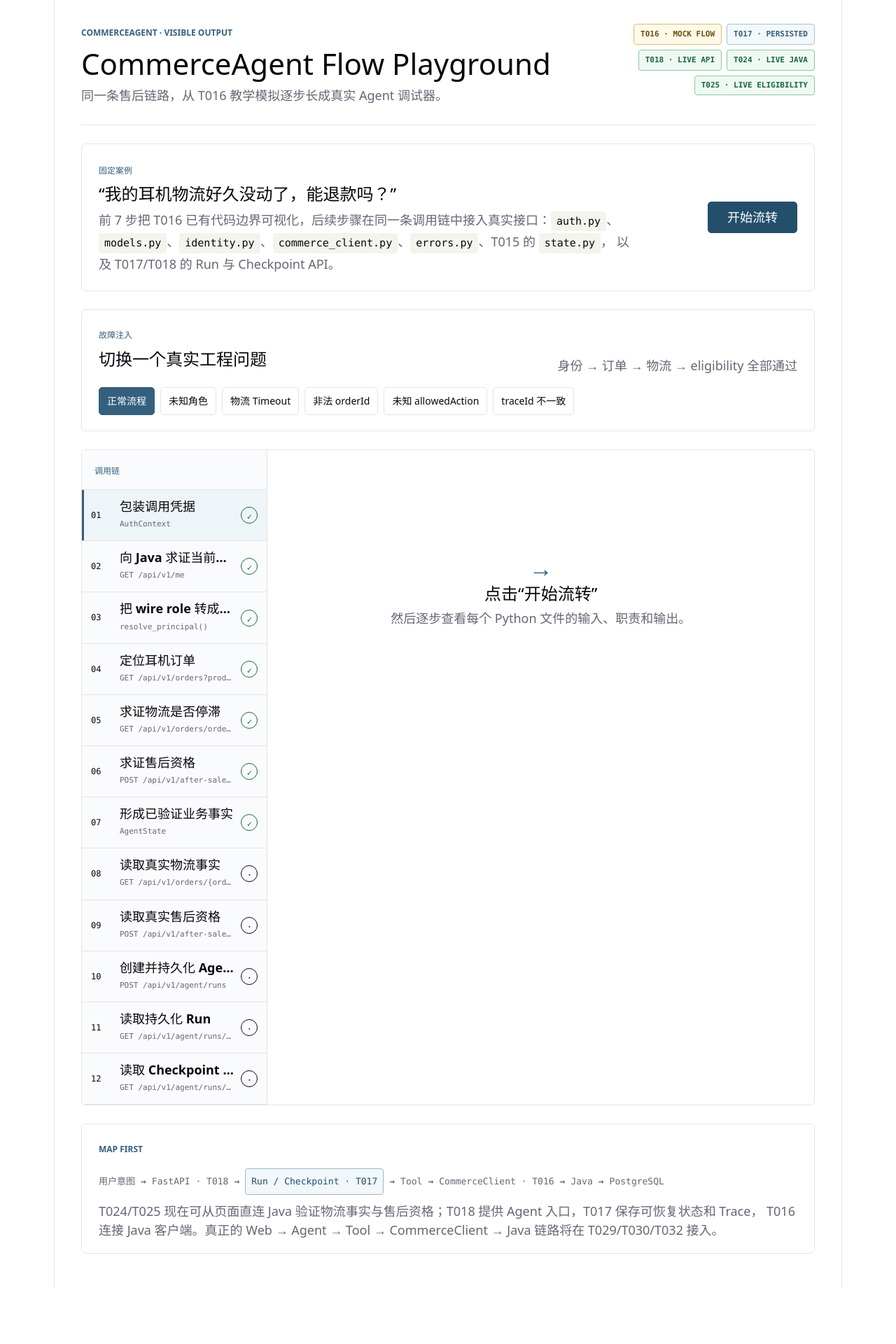
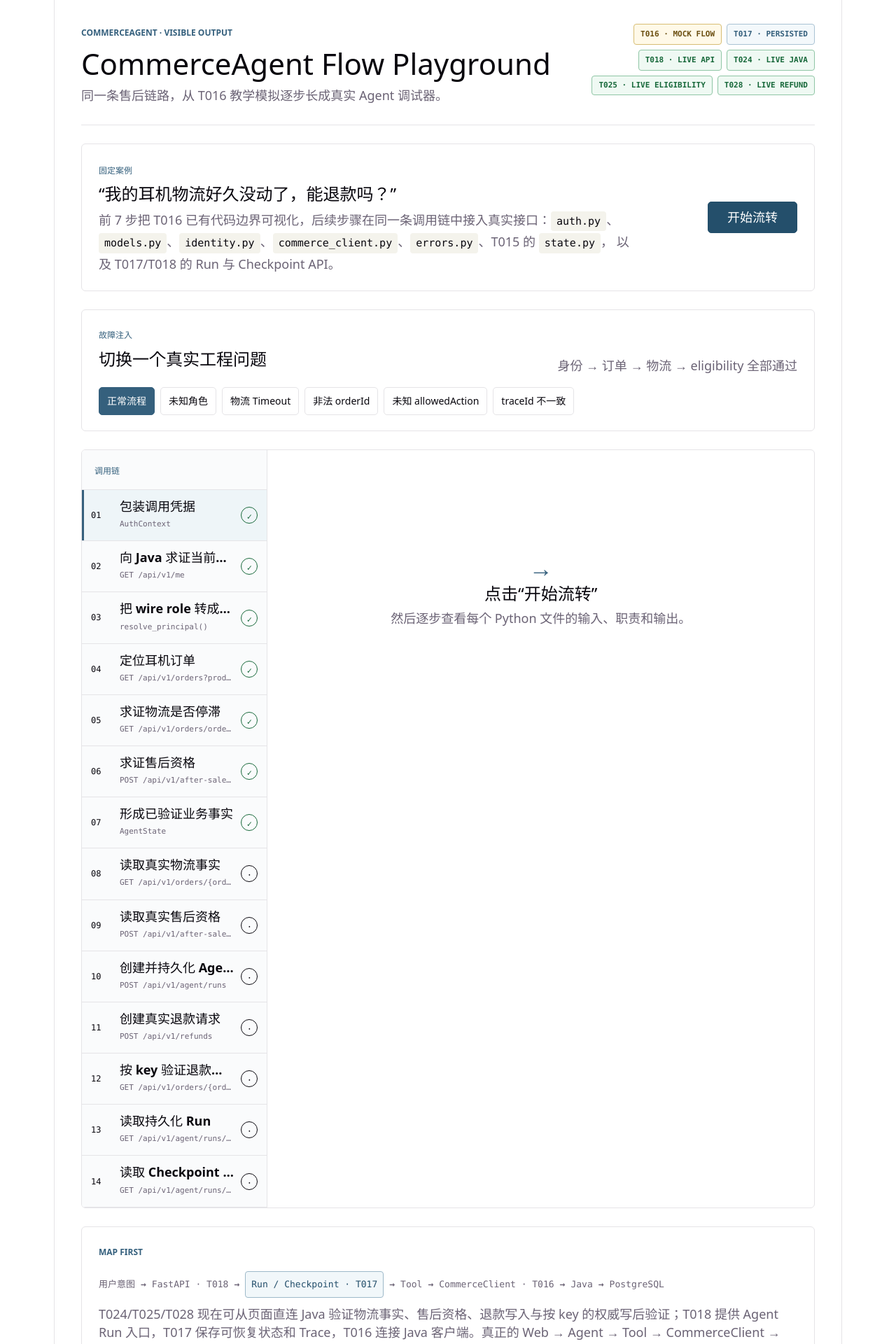
Before and after one commit to seventeen17-source/CommerceAgent, a React (Vite) app in the folder web/: page / in a window 1280 px wide. Shown: the top 1920 px of the page at 70% size. Before the commit the page ends 1839 px from the top, so only its background shows below. Built offline with nearby package versions, Linux system fonts and the light colour scheme.

Commit message:
feat: add T028 live refund verification flow

```diff
--- a/web/src/features/validation/T016FlowPlayground.tsx
+++ b/web/src/features/validation/T016FlowPlayground.tsx
@@ -9,7 +9,14 @@ type ScenarioId =
   | 'trace-mismatch'
 
 type StepStatus = 'pending' | 'success' | 'warning' | 'blocked'
-type LiveStepId = 'read-logistics' | 'check-eligibility' | 'create-run' | 'read-run' | 'read-events'
+type LiveStepId =
+  | 'read-logistics'
+  | 'check-eligibility'
+  | 'create-run'
+  | 'create-refund'
+  | 'verify-refund'
+  | 'read-run'
+  | 'read-events'
 
 type FlowStep = {
   id: string
@@ -41,6 +48,7 @@ type CompletedLiveSteps = Record<LiveStepId, boolean>
 const AGENT_API = '/agent/runs'
 const COMMERCE_API = '/commerce/orders'
 const ELIGIBILITY_API = '/commerce/after-sales/eligibility'
+const REFUND_API = '/commerce/refunds'
 
 const scenarios: Scenario[] = [
   { id: 'normal', label: '正常流程', summary: '身份 → 订单 → 物流 → eligibility 全部通过' },
@@ -291,7 +299,31 @@ function buildLiveSteps(completed: CompletedLiveSteps, failedStep: LiveStepId |
       work: 'T018 验证身份与 ownership；T017 在同一事务中写入 AgentRun 和 version=1 的首个 Checkpoint。',
       output: 'runId / RUNNING / currentNode=created / version=1',
       status: statusFor('create-run'),
-      note: '这是用公开 API 验证 T017 持久化，不是另开一套 T018 页面。',
+      note: 'T028 的退款请求把这个 runId 作为溯源字段，但 Java 绝不会把 runId 当成身份或授权依据。',
+    },
+    {
+      id: 'create-refund',
+      live: 'create-refund',
+      title: '创建真实退款请求',
+      file: 'RefundController.java + RefundService.java',
+      action: 'POST /api/v1/refunds',
+      input: 'Bearer token + Idempotency-Key + orderId + reasonCode + runId',
+      work: 'T028 通过真实 HTTP 写入路径调用 Java：RefundService 在提交前重新校验 ownership、当前订单状态、eligibility 与金额；同 key 重放返回同一笔退款，不同 key 的第二笔活动退款被拒绝。',
+      output: 'refundRequestId / status=CREATED / acceptedAmount',
+      status: statusFor('create-refund'),
+      note: '这是 money-moving API。页面收到响应仍不代表 Agent 可以只靠“我发过请求”宣告成功；下一步必须从权威状态读回验证。',
+    },
+    {
+      id: 'verify-refund',
+      live: 'verify-refund',
+      title: '按 key 验证退款事实',
+      file: 'RefundController.java + RefundService.java',
+      action: 'GET /api/v1/orders/{orderId}/after-sales?idempotencyKey=K',
+      input: 'Bearer token + orderId + idempotencyKey',
+      work: 'T028 用 authenticated user + order + idempotencyKey 三重范围查询已提交事实。错误 key 返回显式 refunds=[]，不会把同订单上的其他退款误认为本次超时写成功。',
+      output: 'refunds[] / returns[]；匹配 key 时返回刚才的 refundRequestId',
+      status: statusFor('verify-refund'),
+      note: '这就是 T022/T031 unknown-write recovery 需要的 Java authority read：先确认事实，再决定是否 same-key retry。',
     },
     {
       id: 'read-run',
@@ -328,11 +360,14 @@ export function T016FlowPlayground() {
   const [runId, setRunId] = useState('')
   const [orderId, setOrderId] = useState('order-001')
   const [reasonCode, setReasonCode] = useState('LOGISTICS_DELAY')
+  const [idempotencyKey, setIdempotencyKey] = useState('t028_live_refund_001')
   const [result, setResult] = useState<CallResult>({ kind: 'idle' })
   const [completedLiveSteps, setCompletedLiveSteps] = useState<CompletedLiveSteps>({
     'read-logistics': false,
     'check-eligibility': false,
     'create-run': false,
+    'create-refund': false,
+    'verify-refund': false,
     'read-run': false,
     'read-events': false,
   })
@@ -354,12 +389,22 @@ export function T016FlowPlayground() {
       })
       return
     }
-    if ((step === 'read-logistics' || step === 'check-eligibility') && !orderId.trim()) {
+    if (
+      (step === 'read-logistics' ||
+        step === 'check-eligibility' ||
+        step === 'create-refund' ||
+        step === 'verify-refund') &&
+      !orderId.trim()
+    ) {
       setResult({ kind: 'error', step, status: null, detail: '请先填写 orderId。' })
       return
     }
-    if (step === 'check-eligibility' && !reasonCode.trim()) {
+    if ((step === 'check-eligibility' || step === 'create-refund') && !reasonCode.trim()) {
       setResult({ kind: 'error', step, status: null, detail: '请先填写 reasonCode。' })
+      return
+    }
+    if ((step === 'create-refund' || step === 'verify-refund') && !idempotencyKey.trim()) {
+      setResult({ kind: 'error', step, status: null, detail: '请先填写 Idempotency-Key。' })
       return
     }
     if (step === 'create-run' && !message.trim()) {
@@ -370,6 +415,7 @@ export function T016FlowPlayground() {
       step !== 'read-logistics' &&
       step !== 'check-eligibility' &&
       step !== 'create-run' &&
+      step !== 'verify-refund' &&
       !runId.trim()
     ) {
       setResult({
@@ -388,9 +434,13 @@ export function T016FlowPlayground() {
           ? ELIGIBILITY_API
           : step === 'create-run'
             ? AGENT_API
-            : step === 'read-run'
-              ? `${AGENT_API}/${runId.trim()}`
-              : `${AGENT_API}/${runId.trim()}/events`
+            : step === 'create-refund'
+              ? REFUND_API
+              : step === 'verify-refund'
+                ? `${COMMERCE_API}/${encodeURIComponent(orderId.trim())}/after-sales?idempotencyKey=${encodeURIComponent(idempotencyKey.trim())}`
+                : step === 'read-run'
+                  ? `${AGENT_API}/${runId.trim()}`
+                  : `${AGENT_API}/${runId.trim()}/events`
     const init: RequestInit =
       step === 'check-eligibility'
         ? {
@@ -402,7 +452,17 @@ export function T016FlowPlayground() {
           }
         : step === 'create-run'
           ? { method: 'POST', body: JSON.stringify({ message: message.trim() }) }
-          : { method: 'GET' }
+          : step === 'create-refund'
+            ? {
+                method: 'POST',
+                body: JSON.stringify({
+                  orderId: orderId.trim(),
+                  reasonCode: reasonCode.trim(),
+                  approvalRequestId: null,
+                  runId: runId.trim(),
+                }),
+              }
+            : { method: 'GET' }
 
     setResult({ kind: 'pending', step })
     try {
@@ -411,6 +471,7 @@ export function T016FlowPlayground() {
         headers: {
           'Content-Type': 'application/json',
           Authorization: `Bearer ${token.trim()}`,
+          ...(step === 'create-refund' ? { 'Idempotency-Key': idempotencyKey.trim() } : {}),
         },
       })
       const text = await response.text()
@@ -469,6 +530,16 @@ export function T016FlowPlayground() {
             }}
           >
             T025 · LIVE ELIGIBILITY
+          </button>
+          <button
+            type="button"
+            className="capability-badge live"
+            onClick={() => {
+              setStarted(true)
+              setOpenStep('create-refund')
+            }}
+          >
+            T028 · LIVE REFUND
           </button>
         </div>
       </header>
@@ -547,7 +618,10 @@ export function T016FlowPlayground() {
                   <div className="detail-header">
                     <div>
                       <span className="section-kicker">
-                        {step.live === 'read-logistics' || step.live === 'check-eligibility'
+                        {step.live === 'read-logistics' ||
+                        step.live === 'check-eligibility' ||
+                        step.live === 'create-refund' ||
+                        step.live === 'verify-refund'
                           ? 'LIVE STEP · JAVA BUSINESS AUTHORITY'
                           : 'LIVE STEP · T017 PERSISTENCE VIA T018 API'}
                       </span>
@@ -625,6 +699,52 @@ export function T016FlowPlayground() {
                             value={message}
                             onChange={(event) => setMessage(event.target.value)}
                             rows={2}
+                          />
+                        </>
+                      ) : step.live === 'create-refund' ? (
+                        <>
+                          <label htmlFor="live-refund-order-id">orderId</label>
+                          <input
+                            id="live-refund-order-id"
+                            value={orderId}
+                            onChange={(event) => setOrderId(event.target.value)}
+                            placeholder="例如 order-001"
+                          />
+                          <label htmlFor="live-refund-reason-code">reasonCode</label>
+                          <input
+                            id="live-refund-reason-code"
+                            value={reasonCode}
+                            onChange={(event) => setReasonCode(event.target.value)}
+                            placeholder="例如 LOGISTICS_DELAY"
+                          />
+                          <label htmlFor="live-refund-key">Idempotency-Key</label>
+                          <input
+                            id="live-refund-key"
+                            value={idempotencyKey}
+                            onChange={(event) => setIdempotencyKey(event.target.value)}
+                          />
+                          <label htmlFor="live-refund-run-id">runId</label>
+                          <input
+                            id="live-refund-run-id"
+                            value={runId}
+                            onChange={(event) => setRunId(event.target.value)}
+                            placeholder="先执行创建 Run"
+                          />
+                        </>
+                      ) : step.live === 'verify-refund' ? (
+                        <>
+                          <label htmlFor="live-verify-order-id">orderId</label>
+                          <input
+                            id="live-verify-order-id"
+                            value={orderId}
+                            onChange={(event) => setOrderId(event.target.value)}
+                            placeholder="例如 order-001"
+                          />
+                          <label htmlFor="live-verify-key">idempotencyKey</label>
+                          <input
+                            id="live-verify-key"
+                            value={idempotencyKey}
+                            onChange={(event) => setIdempotencyKey(event.target.value)}
                           />
                         </>
                       ) : (
@@ -723,8 +843,9 @@ export function T016FlowPlayground() {
           <span>CommerceClient · T016</span><b>→</b><span>Java</span><b>→</b><span>PostgreSQL</span>
         </div>
         <p>
-          T024/T025 现在可从页面直连 Java 验证物流事实与售后资格；T018 提供 Agent 入口，T017 保存可恢复状态和 Trace，
-          T016 连接 Java 客户端。真正的 Web → Agent → Tool → CommerceClient → Java 链路将在 T029/T030/T032 接入。
+          T024/T025/T028 现在可从页面直连 Java 验证物流事实、售后资格、退款写入与按 key 的权威写后验证；T018 提供
+          Agent Run 入口，T017 保存可恢复状态和 Trace，T016 连接 Java 客户端。真正的 Web → Agent → Tool →
+          CommerceClient → Java 自动主链将在 T029/T030/T032 接入。
         </p>
       </section>
     </main>
```
